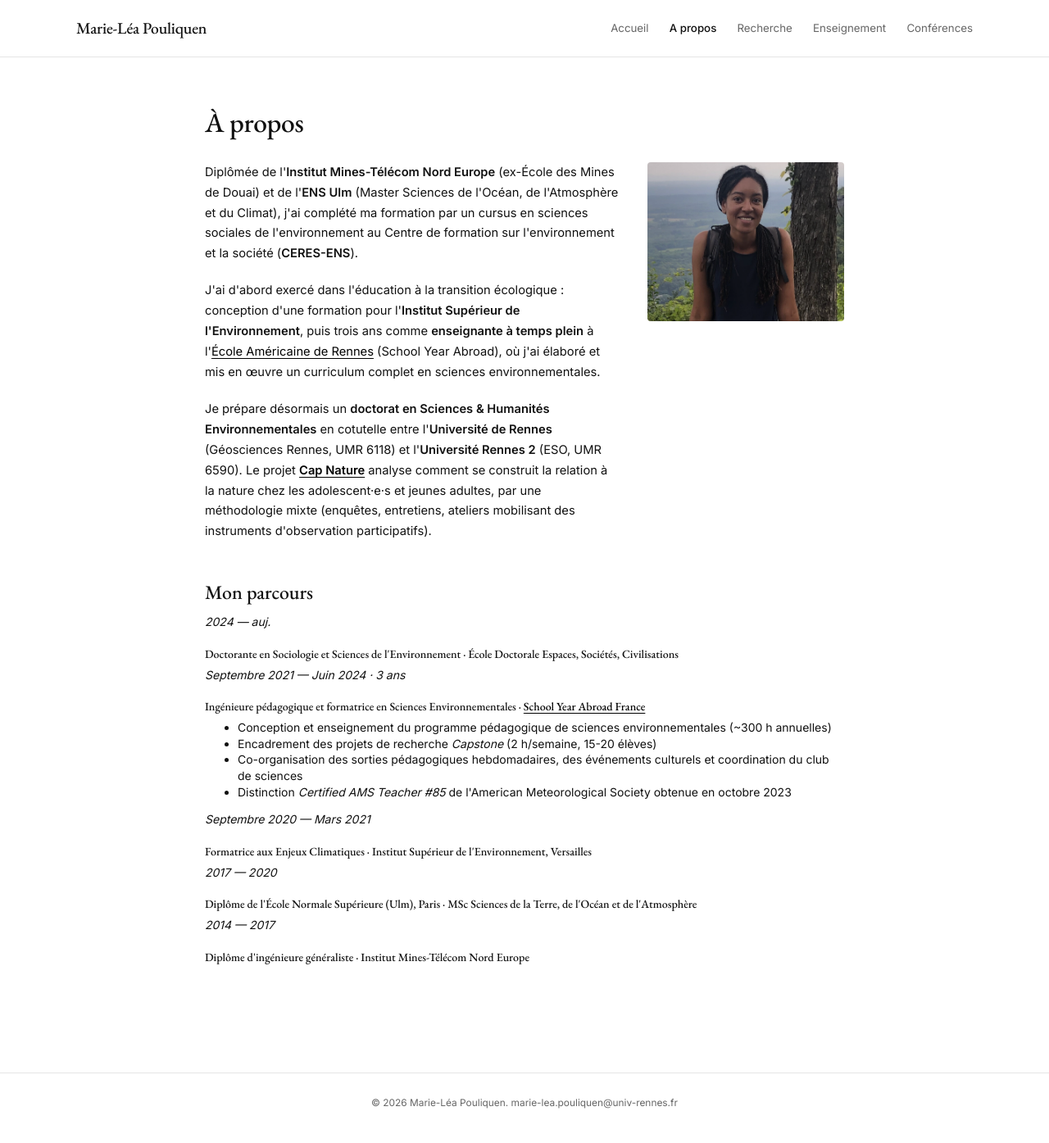
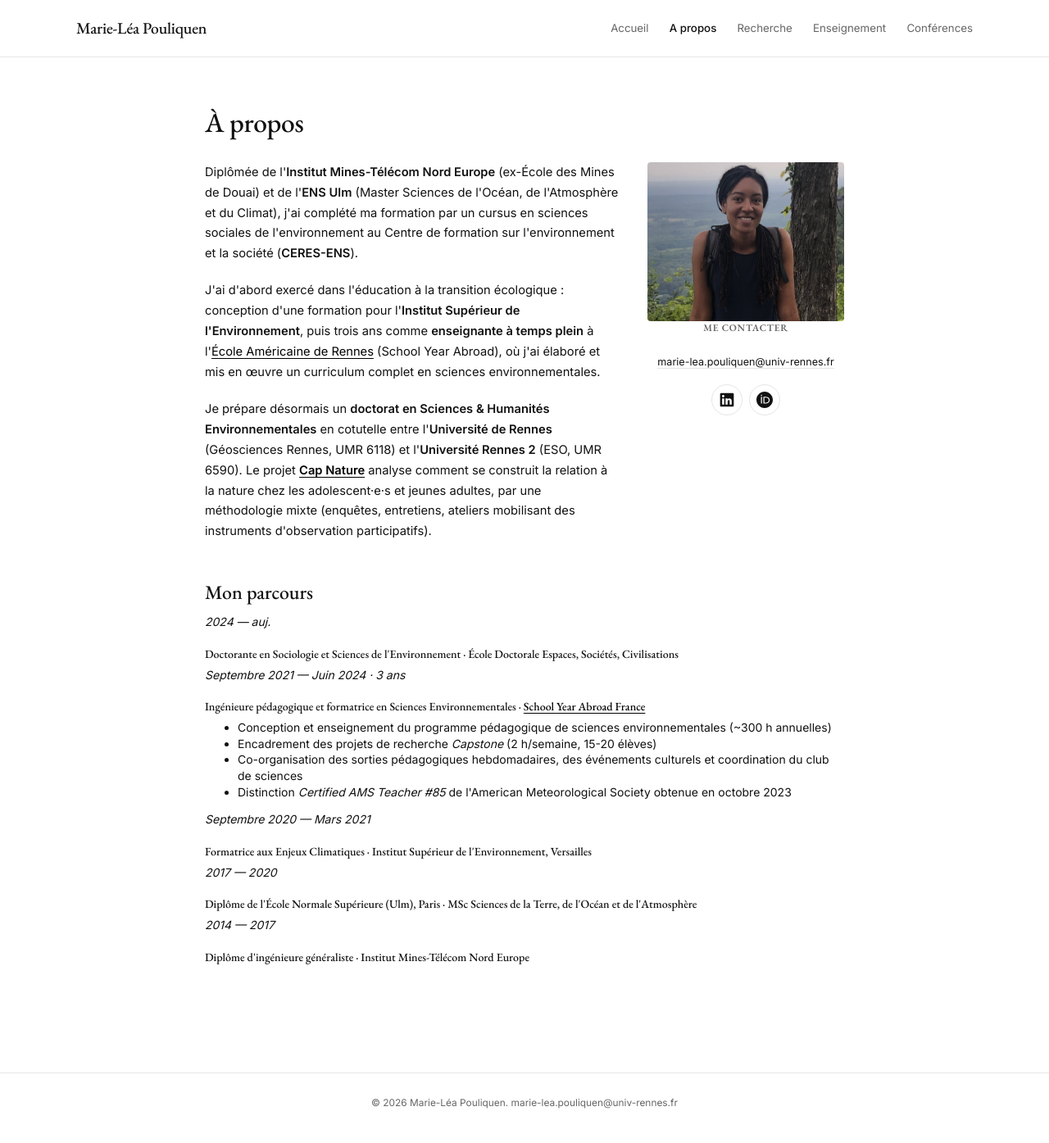
Before and after one commit to marieleapouliquen/marieleapouliquen.github.io, a Jekyll site: the page built from _pages/about.md, in a window 1280 px wide. Shown: the whole page at 82% size. Built offline with Jekyll 4.4.1, drawn with Linux system fonts in a browser that asks for light colours.

Commit message:
Update about.md

```diff
--- a/_pages/about.md
+++ b/_pages/about.md
@@ -20,7 +20,22 @@ body_class: page-accordion
 
   </div>
 
-  <img src="{{ '/assets/img/profile.jpg' | relative_url }}" alt="Marie-Léa Pouliquen" class="about-photo">
+  <div class="about-sidebar">
+    <img src="{{ '/assets/img/profile.jpg' | relative_url }}" alt="Marie-Léa Pouliquen" class="about-photo">
+
+    <div class="home-contact-block">
+      <p class="contact-email"><strong>Me contacter</strong><br><a href="mailto:marie-lea.pouliquen@univ-rennes.fr">marie-lea.pouliquen@univ-rennes.fr</a></p>
+
+      <div class="home-contact">
+        <a href="https://www.linkedin.com/in/marieleapouliquen/" class="contact-icon" target="_blank" rel="noopener" aria-label="LinkedIn" title="LinkedIn">
+          <svg viewBox="0 0 24 24" fill="currentColor" width="20" height="20"><path d="M20.5 2h-17A1.5 1.5 0 002 3.5v17A1.5 1.5 0 003.5 22h17a1.5 1.5 0 001.5-1.5v-17A1.5 1.5 0 0020.5 2zM8 19H5v-9h3zM6.5 8.25A1.75 1.75 0 118.3 6.5a1.78 1.78 0 01-1.8 1.75zM19 19h-3v-4.74c0-1.42-.6-1.93-1.38-1.93A1.74 1.74 0 0013 14.19a.66.66 0 000 .14V19h-3v-9h2.9v1.3a3.11 3.11 0 012.7-1.4c1.55 0 3.36.86 3.36 3.66z"/></svg>
+        </a>
+        <a href="https://orcid.org/0000-0002-6147-3683" class="contact-icon" target="_blank" rel="noopener" aria-label="ORCID" title="ORCID">
+          <svg viewBox="0 0 24 24" fill="currentColor" width="20" height="20"><path d="M12 0C5.372 0 0 5.372 0 12s5.372 12 12 12 12-5.372 12-12S18.628 0 12 0zM7.369 4.378c.525 0 .947.431.947.947 0 .525-.422.947-.947.947-.525 0-.946-.422-.946-.947 0-.516.421-.947.946-.947zm-.722 3.038h1.444v10.041H6.647V7.416zm3.562 0h3.9c3.712 0 5.344 2.653 5.344 5.025 0 2.578-2.016 5.025-5.325 5.025h-3.919V7.416zm1.444 1.303v7.444h2.297c3.272 0 4.022-2.484 4.022-3.722 0-2.016-1.284-3.722-4.097-3.722h-2.222z"/></svg>
+        </a>
+      </div>
+    </div>
+  </div>
 
 </div>
 
```
